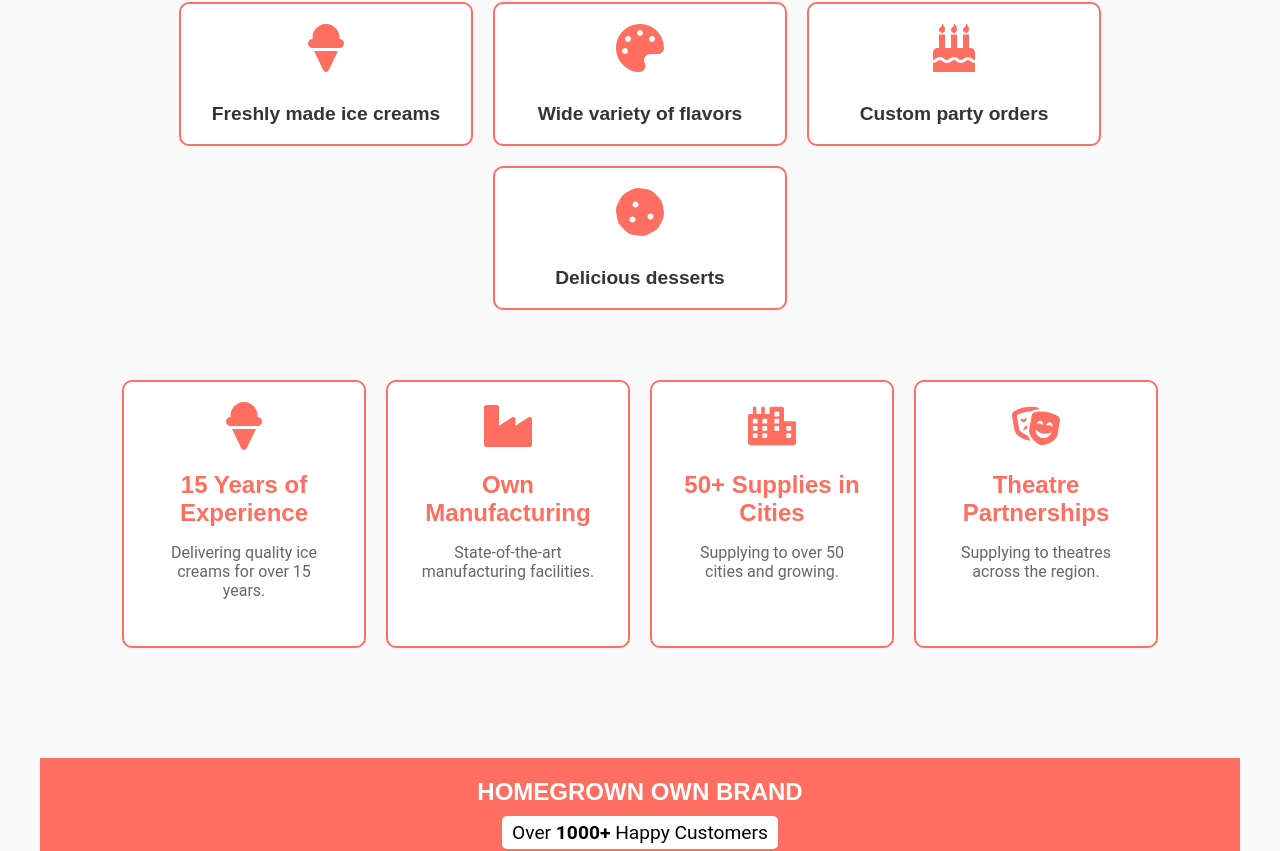
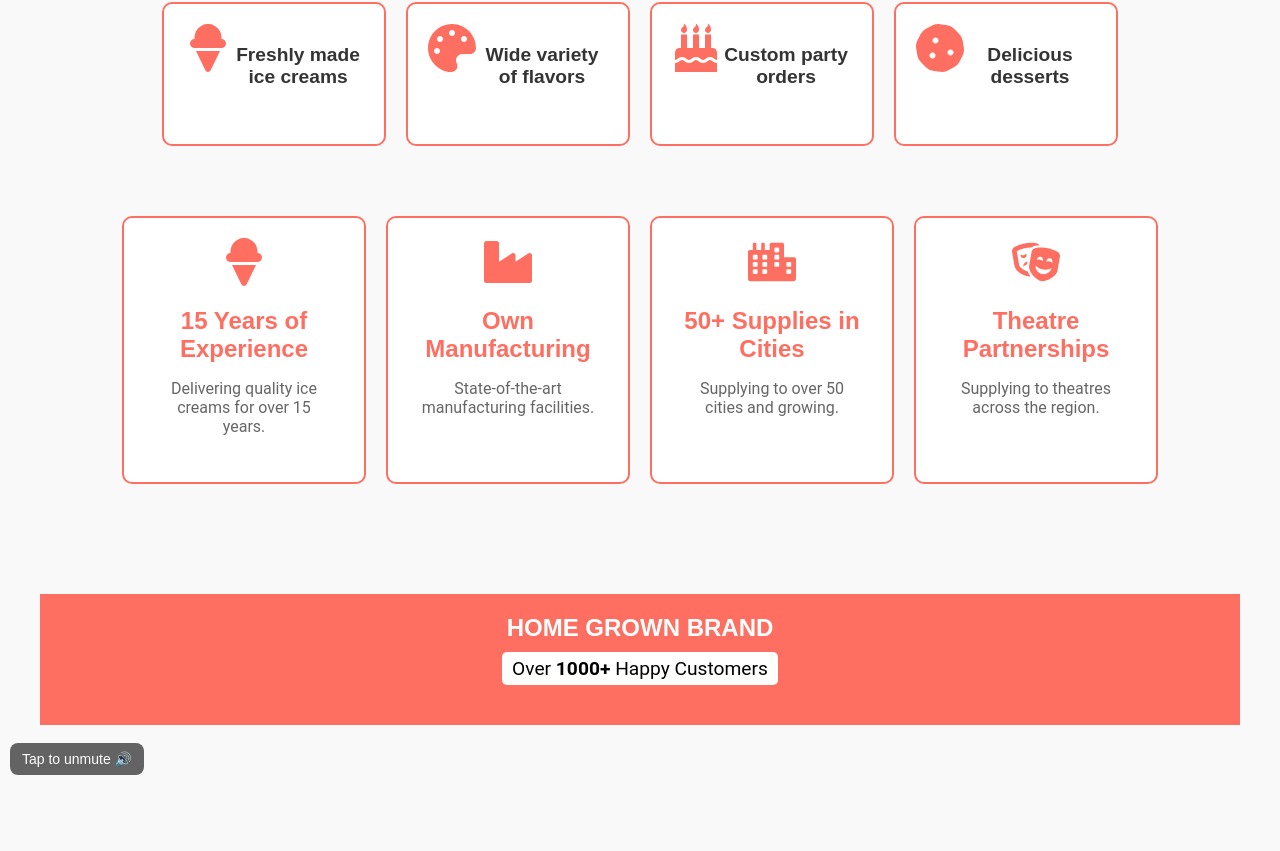
Before and after one commit to Dineshraja03/ice-cream-town, a React (Create React App) app: page /about in a window 1280 px wide. Shown: the part 862-1713 px from the top of the page. Built offline with nearby package versions, Linux system fonts and the light colour scheme.

Commit message:
Add files via upload

```diff
--- a/src/components/AboutSection.jsx
+++ b/src/components/AboutSection.jsx
@@ -1,12 +1,21 @@
 import React, { useEffect, useState, useRef } from 'react';
 import styles from '../styles/AboutSection.module.css';
-import { FaIceCream, FaPalette, FaBirthdayCake, FaCookie } from 'react-icons/fa'; // Importing icons from react-icons
-import videoSrc from '../assets/about.mp4'; // Replace with the actual video path
-import {  FaCity, FaIndustry, FaTheaterMasks } from 'react-icons/fa'; // Importing icons from react-icons
+import {
+    FaIceCream,
+    FaPalette,
+    FaBirthdayCake,
+    FaCookie,
+    FaCity,
+    FaIndustry,
+    FaTheaterMasks
+} from 'react-icons/fa';
+import videoSrc from '../assets/About.webm';
 
 const AboutSection = () => {
     const [activeCard, setActiveCard] = useState(null);
     const cardRefs = useRef([]);
+    const videoRef = useRef(null);
+    const [userInteracted, setUserInteracted] = useState(false);
 
     const specialties = [
         {
@@ -52,9 +61,9 @@ const AboutSection = () => {
 
     useEffect(() => {
         const observerOptions = {
-            root: null, // Use the viewport as the root
+            root: null,
             rootMargin: '0px',
-            threshold: 0.5, // Trigger when 50% of the card is visible
+            threshold: 0.5,
         };
 
         const observer = new IntersectionObserver((entries) => {
@@ -65,50 +74,58 @@ const AboutSection = () => {
             });
         }, observerOptions);
 
-        // Observe each card
         cardRefs.current.forEach((card) => {
             if (card) observer.observe(card);
         });
 
         return () => {
-            // Cleanup observer on component unmount
             cardRefs.current.forEach((card) => {
                 if (card) observer.unobserve(card);
             });
         };
     }, []);
 
+    const handleUserInteraction = () => {
+        if (videoRef.current && !userInteracted) {
+            videoRef.current.muted = false;
+            videoRef.current.volume = 1;
+            videoRef.current.play();
+            setUserInteracted(true);
+        }
+    };
+
     return (
-        <div className={styles.container}>
-            {/* Cards Section */}
-
-
+        <div className={styles.container} onClick={handleUserInteraction}>
             {/* About Us Content */}
             <div className={styles.content}>
                 <div className={styles.textContent}>
                     <h2 className={styles.title}>About Us</h2>
                     <p className={styles.description}>
-                        Welcome to Scoop Ice Cream Town ! We are passionate about crafting the finest ice creams and desserts to bring sweet moments to your life. Our specialties include a wide variety of flavors, made with love and the freshest ingredients.
+                        Welcome to Scoop Ice Cream Town! We are passionate about crafting the finest ice creams and desserts to bring sweet moments to your life. Our specialties include a wide variety of flavors, made with love and the freshest ingredients.
                     </p>
                 </div>
 
-
-
-
-
                 <div className={styles.videoContent}>
-                    <video className={styles.video}
+                    <video
+                        className={styles.video}
+                        ref={videoRef}
+                        autoPlay
                         unmuted
-                        autoPlay
-                        playsInline >
-                        <source src={videoSrc} type="video/mp4"/>
+                        playsInline
+                        loop
+                        // preload="auto"
+                        // controls
+                    >
+                        <source src={videoSrc} type="video/webm" />
                         Your browser does not support the video tag.
                     </video>
+                    {!userInteracted && (
+                        <div className={styles.tapToUnmute}>Tap to unmute 🔊</div>
+                    )}
                 </div>
             </div>
 
-
-
+            {/* Cards Section */}
             <div className={styles.cardsSection}>
                 {cards.map((card, index) => (
                     <div
@@ -125,7 +142,7 @@ const AboutSection = () => {
                 ))}
             </div>
 
-
+            {/* Specialties Section */}
             <div className={styles.specialties}>
                 {specialties.map((specialty, index) => (
                     <div key={index} className={styles.specialty}>
@@ -138,7 +155,7 @@ const AboutSection = () => {
 
             {/* Homegrown Indian Brand Section */}
             <div className={styles.homegrownSection}>
-                <h3 className={styles.homegrownTitle}>HOMEGROWN OWN BRAND</h3>
+                <h3 className={styles.homegrownTitle}>HOME GROWN BRAND</h3>
                 <p className={styles.homegrownSubtitle}>Over <strong>1000+</strong> Happy Customers</p>
             </div>
         </div>
--- a/src/components/Footer.jsx
+++ b/src/components/Footer.jsx
@@ -80,7 +80,7 @@ const Footer = () => {
                     </div>
                 </div>
                 <div className={styles.copyright}>
-                    <p>&copy; 2025 Scoop Ice Cream Town. All rights reserved.</p>
+                    <p>&copy; 2025 Ice Cream Town. All rights reserved.</p>
                 </div>
             </footer>
         </div>
--- a/src/styles/AboutSection.module.css
+++ b/src/styles/AboutSection.module.css
@@ -170,6 +170,18 @@
     border-radius: 10px;
     box-shadow: 0 4px 8px rgba(0, 0, 0, 0.2);
 }
+.tapToUnmute {
+    position: absolute;
+    bottom: 10px;
+    left: 10px;
+    background-color: rgba(0, 0, 0, 0.6);
+    color: #fff;
+    padding: 8px 12px;
+    border-radius: 8px;
+    font-size: 14px;
+    pointer-events: none;
+}
+
 
 /* Cards Section */
 .cardsSection {
@@ -183,7 +195,9 @@
 
 .card {
     height: 100px;
-    width: 250px;
+    width: auto;
+    max-width: 180px;
+    display: flex;
     padding: 20px;
     border: 2px solid #ff6f61;
     border-radius: 10px;
@@ -249,6 +263,14 @@
         height: auto;
     }
 
+    .tapToUnmute {
+        bottom: 5px;
+        left: 50%;
+        transform: translateX(-50%);
+        font-size: 13px;
+        padding: 6px 10px;
+    }
+
     .cardsSection {
         flex-direction: column;
         align-items: center;
@@ -290,6 +312,7 @@
 
     .description {
         font-size: 1rem;
+        padding: 0;
     }
 
     .cardTitle {
--- a/src/styles/GoogleMapEmbed.module.css
+++ b/src/styles/GoogleMapEmbed.module.css
@@ -59,7 +59,7 @@
 
 @media (max-width: 480px) {
     .mapContainer {
-        height: 250px;
+        height: 550px;
     }
 
     .mapButton {
--- a/src/styles/Navbar.module.css
+++ b/src/styles/Navbar.module.css
@@ -218,7 +218,7 @@ html, body {
     }
     .overlayTitle {
         top: 80%; /* Move it higher */
-        left: 33%; /* Move it slightly to the left */
+        left: 36%; /* Move it slightly to the left */
         font-size: 1.4rem; /* Adjust font size for smaller screens */
     }
 }
```
Also changed, not shown: 1 other file (tests, documents, lock files or other folders).
